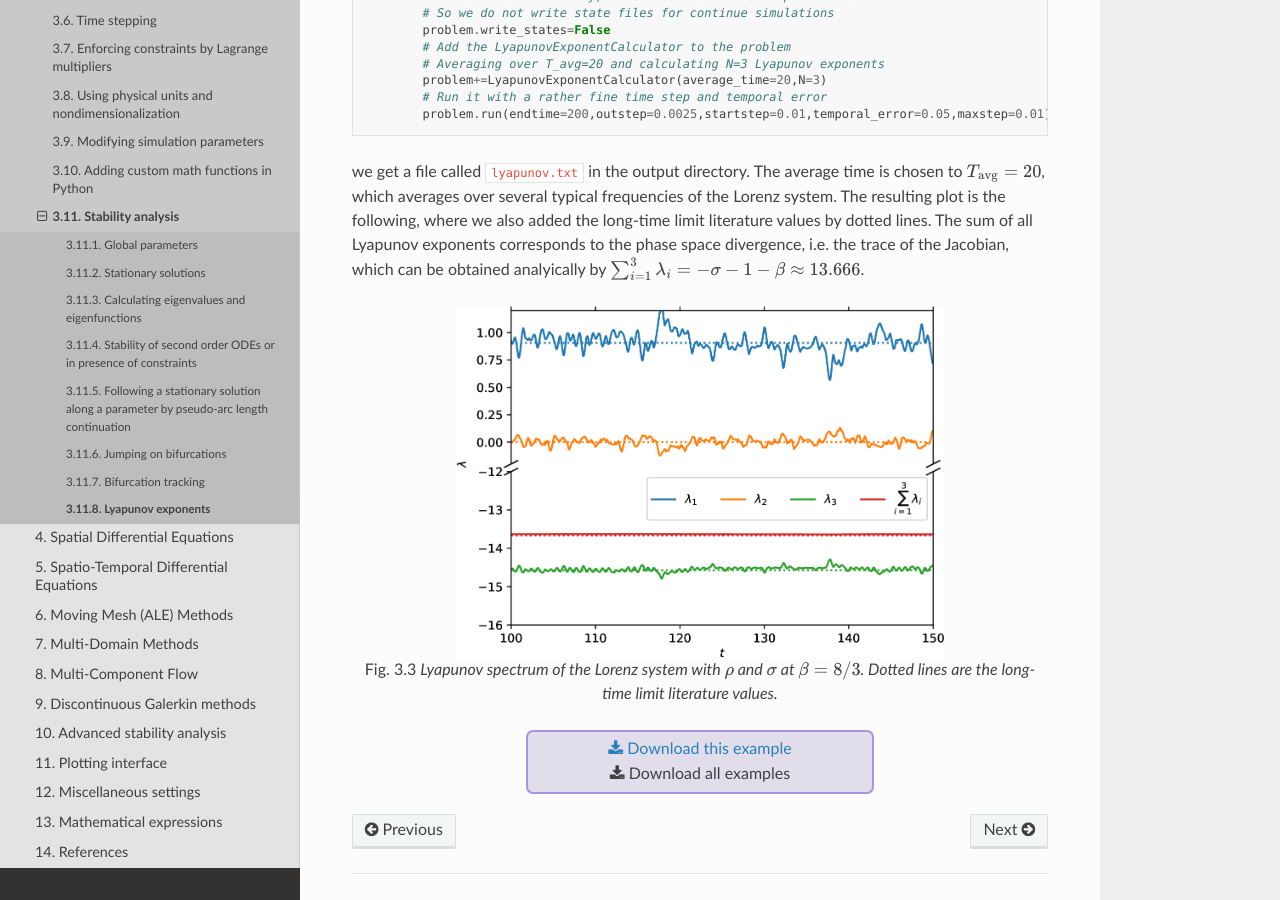
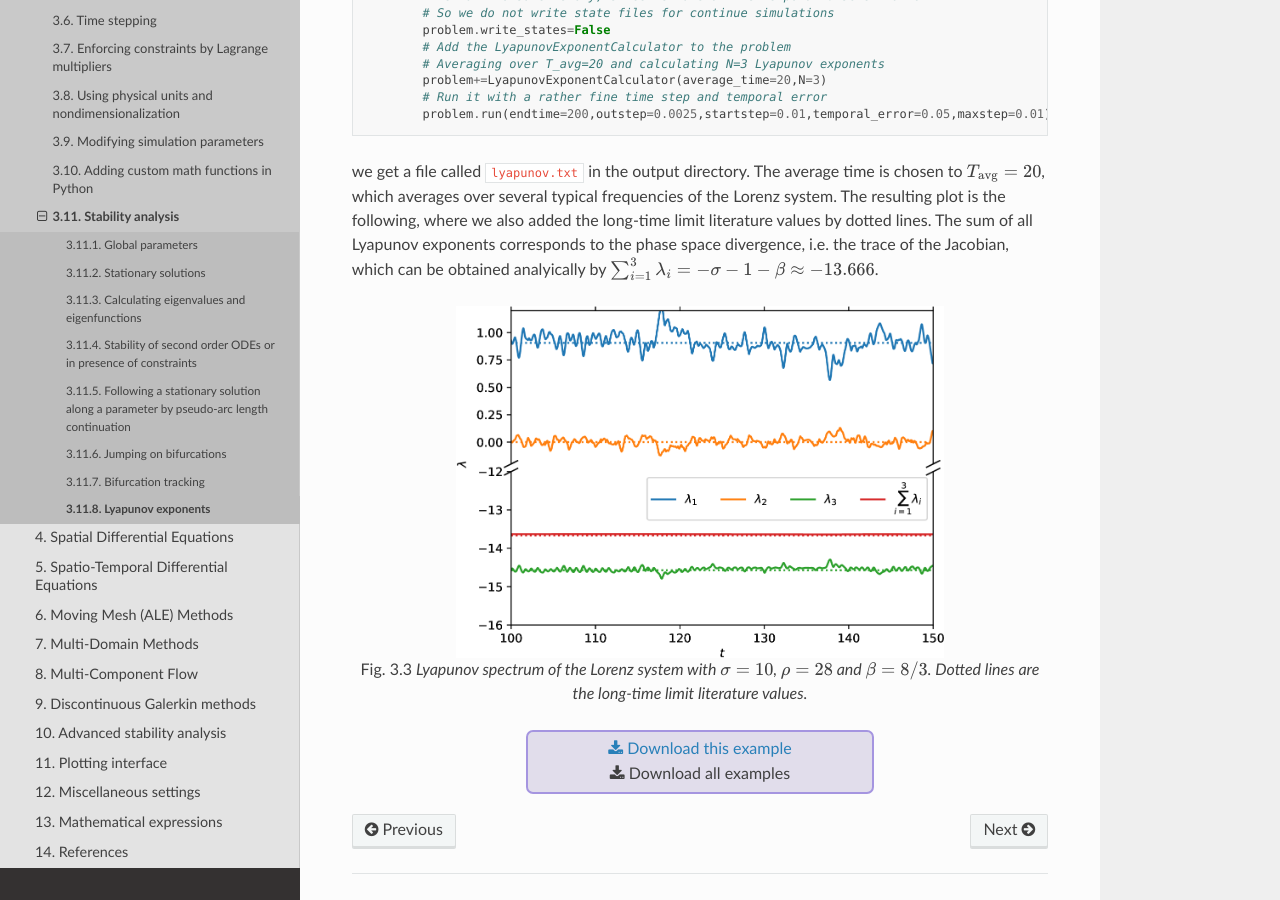
Before and after one commit to pyoomph/pyoomph, a Sphinx documentation site: the page built from docs/source/tutorial/temporal/stability/lyapunov.rst, in a window 1280 px wide and 900 px high, scrolled down 2074 px. Built offline with Sphinx 7.4.7 and the Read the Docs theme 2.0.0, drawn with Linux system fonts in a browser that asks for light colours.

Commit message:
Fixed typos in Lyapunov tutorial

```diff
--- a/docs/source/tutorial/temporal/stability/lyapunov.rst
+++ b/docs/source/tutorial/temporal/stability/lyapunov.rst
@@ -59,7 +59,7 @@ As an example, we will check the Lorenz system (with the default parameters :mat
 		# Run it with a rather fine time step and temporal error
 		problem.run(endtime=200,outstep=0.0025,startstep=0.01,temporal_error=0.05,maxstep=0.01)
 
-we get a file called ``lyapunov.txt`` in the output directory. The average time is chosen to :math:`T_\text{avg}=20`, which averages over several typical frequencies of the Lorenz system. The resulting plot is the following, where we also added the long-time limit literature values by dotted lines. The sum of all Lyapunov exponents corresponds to the phase space divergence, i.e. the trace of the Jacobian, which can be obtained analyically by :math:`\sum_{i=1}^3 \lambda_i=-\sigma-1-\beta\approx 13.666`.
+we get a file called ``lyapunov.txt`` in the output directory. The average time is chosen to :math:`T_\text{avg}=20`, which averages over several typical frequencies of the Lorenz system. The resulting plot is the following, where we also added the long-time limit literature values by dotted lines. The sum of all Lyapunov exponents corresponds to the phase space divergence, i.e. the trace of the Jacobian, which can be obtained analyically by :math:`\sum_{i=1}^3 \lambda_i=-\sigma-1-\beta\approx -13.666`.
 
 ..  figure:: lorenzlyapunov.*
 	:name: figodelorenzlyapunov
@@ -68,7 +68,7 @@ we get a file called ``lyapunov.txt`` in the output directory. The average time
 	:class: with-shadow
 	:width: 70%
 
-	Lyapunov spectrum of the Lorenz system with :math:`\rho` and :math:`\sigma` at :math:`\beta=8/3`. Dotted lines are the long-time limit literature values.
+	Lyapunov spectrum of the Lorenz system with :math:`\sigma=10`, :math:`\rho=28` and :math:`\beta=8/3`. Dotted lines are the long-time limit literature values.
 
 
 
```
